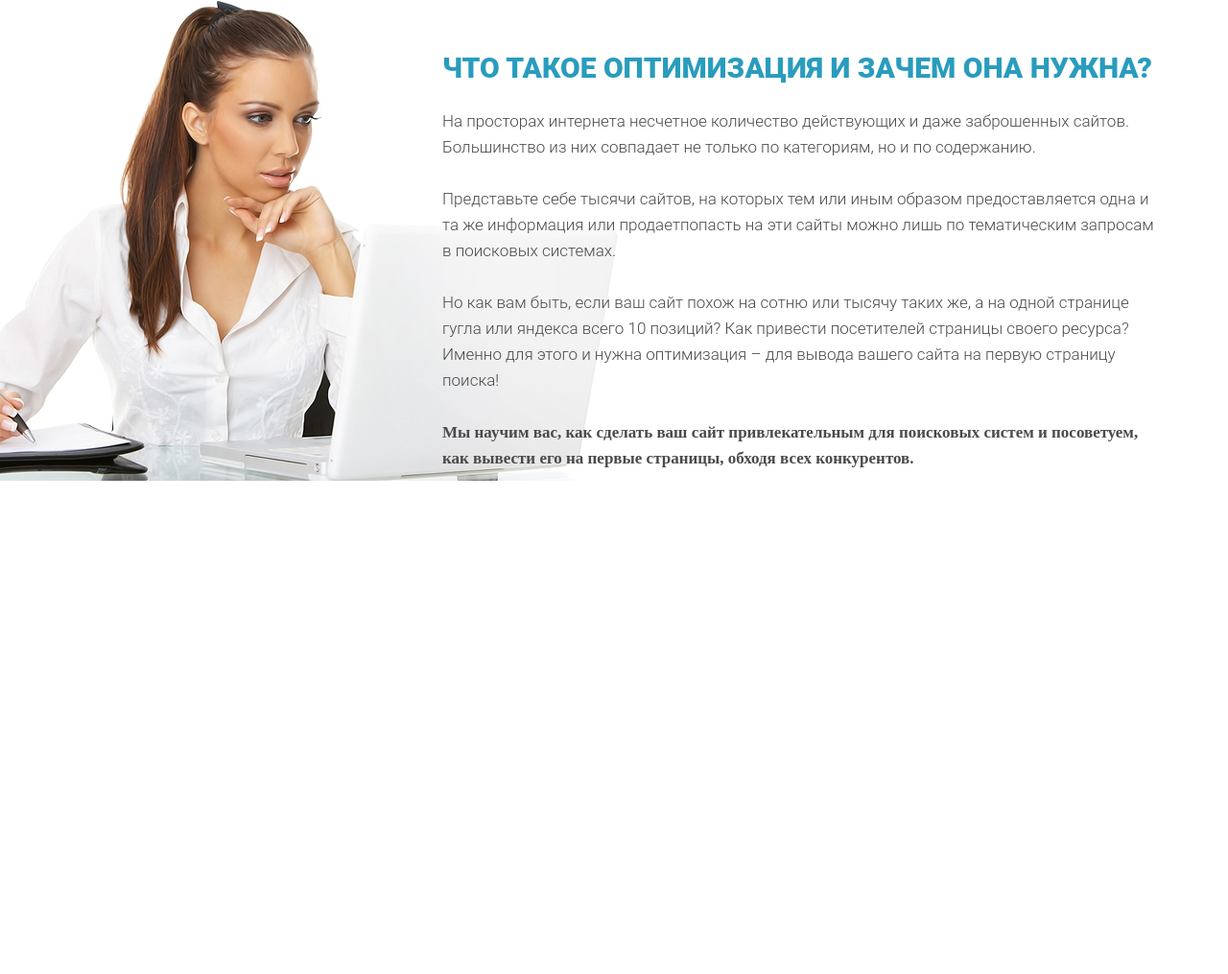
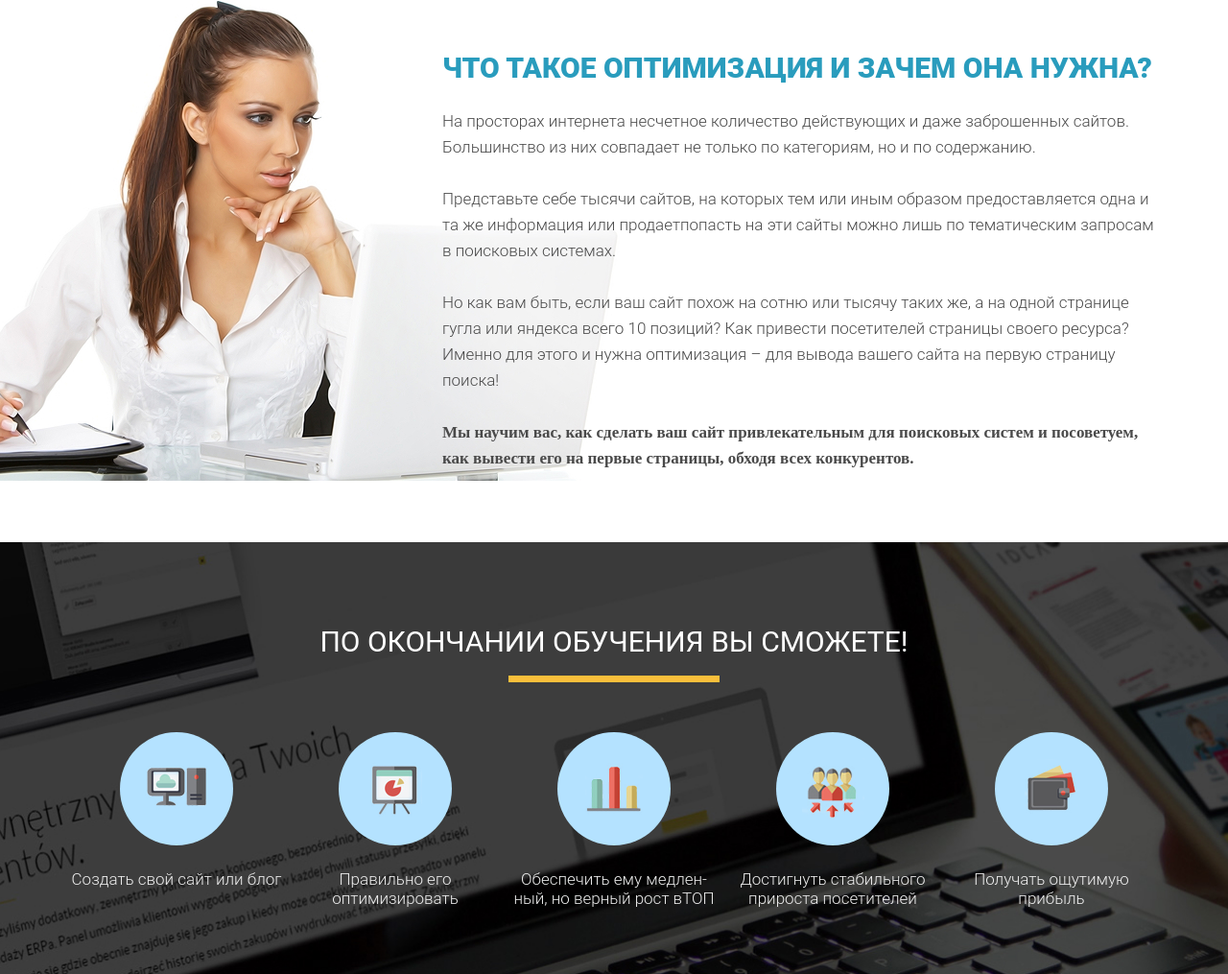
Before and after one commit to ArtemKasCFC/WordpressProject, a plain HTML site: page index.html in a window 1280 px wide. Shown: the part 1512-2527 px from the top of the page at 96% size. Before the commit the page ends 2077 px from the top, so only its background shows below. Drawn offline with Linux system fonts and the light colour scheme.

Commit message:
finish section is added

```diff
--- a/css/style.css
+++ b/css/style.css
@@ -117,7 +117,7 @@ h2.title {
     padding: 85px 0 75px 0;
 }
 
-.waiting .waiting_title {
+.waiting .waiting_title, .finish .finish_header {
     font-family: 'Roboto';
     font-style: normal;
     font-weight: 400;
@@ -127,7 +127,11 @@ h2.title {
     color: #252525;
 }
 
-.waiting .waiting_divider {
+.finish .finish_header {
+    color: white;
+}
+
+.waiting .waiting_divider, .finish .finish_divider {
     width: 220px;
     height: 7px;
     background: #F9BF3B;
@@ -198,3 +202,40 @@ h2.title {
     left: -240px;
     z-index: -1;
 }
+
+.finish {
+    min-height: 447px;
+    padding: 86px 0 69px 0;
+    background: url(../img/background/second_bg.jpg) center center/cover no-repeat;
+}
+
+.finish .finish_wrapper {
+    display: flex;
+    justify-content: space-between;
+    margin-top: 52px;
+}
+
+.finish .finish_wrapper .finish_item {
+    width: 234px;
+}
+
+.finish .finish_wrapper .finish_item .finish_round {
+    display: flex;
+    justify-content: center;
+    align-items: center;
+    margin: 0 auto;
+    width: 118px;
+    height: 118px;
+    background: #B4E2FF;
+    border-radius: 100%;
+}
+
+.finish .finish_wrapper .finish_item .finish_text {
+    margin-top: 25px;
+    text-align: center;
+    font-family: 'Roboto';
+    font-style: normal;
+    font-weight: 300;
+    font-size: 17px;
+    color: #EFEFEF;
+}
--- a/index.html
+++ b/index.html
@@ -81,5 +81,34 @@
             <img src="img/background/woman_bg.jpg" alt="" class="optimization_img">
         </div>
     </section>
+
+    <section class="finish">
+        <div class="container">
+            <h2 class="finish_header">По окончании обучения Вы сможете!</h2>
+            <div class="finish_divider"></div>
+            <div class="finish_wrapper">
+                <div class="finish_item">
+                    <div class="finish_round"><img src="icons/finish/finish_icon_1.png" alt="1" class="finish_icon"></div>
+                    <div class="finish_text">Создать свой сайт или блог</div>
+                </div>
+                <div class="finish_item">
+                    <div class="finish_round"><img src="icons/finish/finish_icon_2.png" alt="2" class="finish_icon"></div>
+                    <div class="finish_text">Правильно его оптимизировать</div>
+                </div>
+                <div class="finish_item">
+                    <div class="finish_round"><img src="icons/finish/finish_icon_3.png" alt="3" class="finish_icon"></div>
+                    <div class="finish_text">Обеспечить ему медлен-ный, но верный рост вТОП</div>
+                </div>
+                <div class="finish_item">
+                    <div class="finish_round"><img src="icons/finish/finish_icon_4.png" alt="4" class="finish_icon"></div>
+                    <div class="finish_text">Достигнуть стабильного прироста посетителей</div>
+                </div>
+                <div class="finish_item">
+                    <div class="finish_round"><img src="icons/finish/finish_icon_5.png" alt="5" class="finish_icon"></div>
+                    <div class="finish_text">Получать ощутимую прибыль</div>
+                </div>
+            </div>
+        </div>
+    </section>
 </body>
 </html>
```
